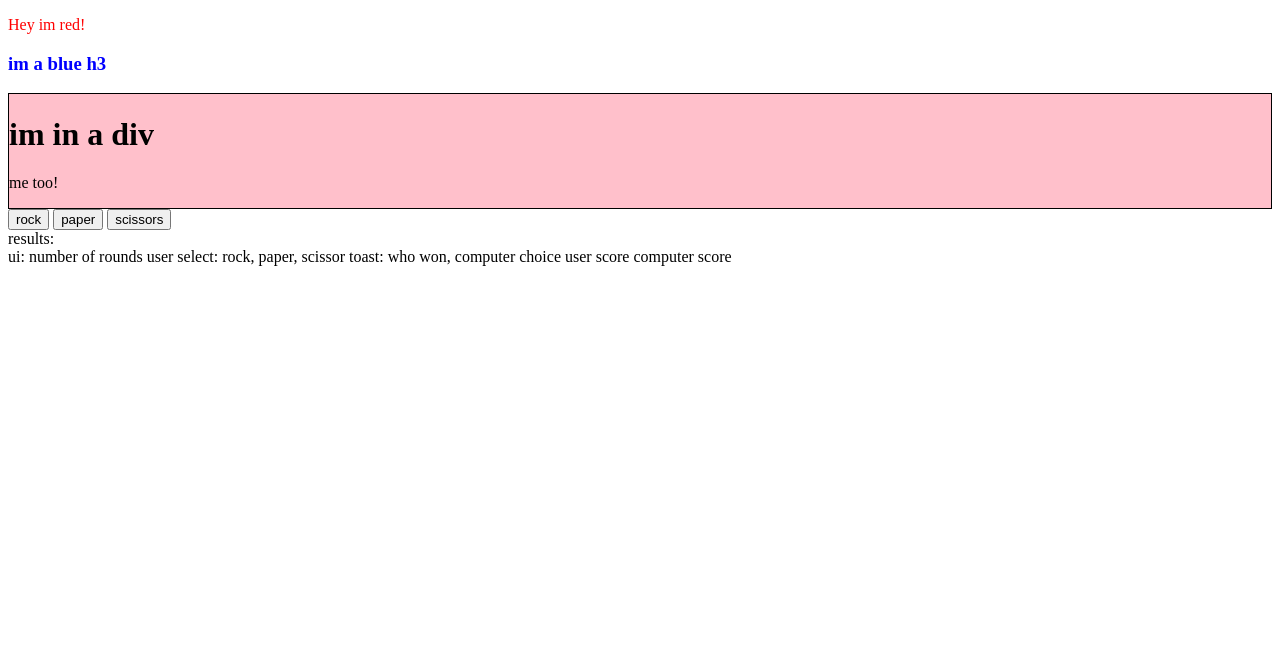
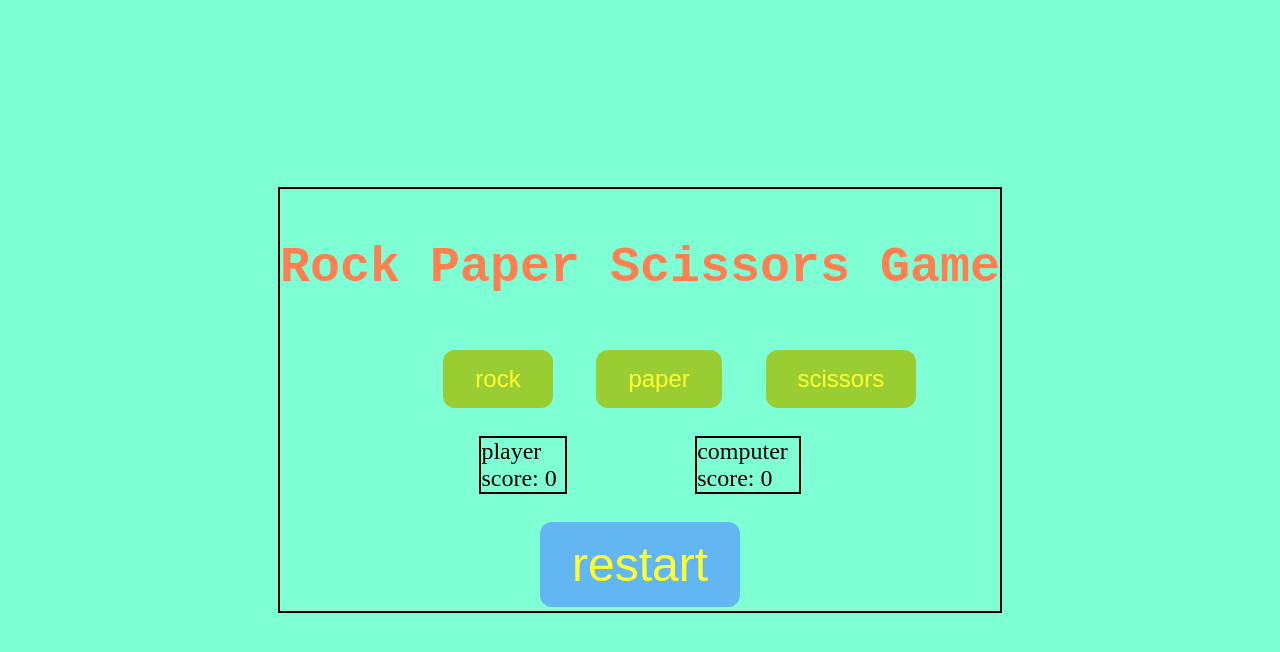
Before and after one commit to chelsea-zhou/odin-rps, a plain HTML site: page index.html in a window 1280 px wide. Drawn offline with Linux system fonts and the light colour scheme.

Commit message:
add ui for rock paper scissor game

```diff
--- a/index.css
+++ b/index.css
@@ -0,0 +1,81 @@
+
+html, body {
+    width: 100%;
+    height: 100%;
+    background-color: aquamarine;
+    margin: 0;
+    display: flex;
+    justify-content: center;
+    align-items: center;
+}
+
+.practice {
+    display: flex;
+    flex-direction: column;
+    align-items: center;
+    justify-content: center;
+    border: 2px solid black;
+    width: auto;
+    height: auto;
+}
+
+#heading {
+    font-family:'Courier New', Courier, monospace;
+    font-size: 50px;
+    font-weight: 900;
+    color:coral;
+}
+.input {
+    display: flex;
+    flex-direction: row;
+    justify-content: space-between;
+    gap: 10%;
+
+}
+
+.input button {
+    background-color:yellowgreen; /* Green background */
+    border: none;             /* Remove default border */
+    color: rgb(255, 255, 49);             /* White text */
+    padding: 15px 32px;       /* Padding */
+    text-align: center;       /* Center text */
+    text-decoration: none;    /* Remove underline */
+    display: inline-block;    /* Inline-block element */
+    font-size: 24px;          /* Font size */
+    margin: 4px 2px;          /* Margin */
+    cursor: pointer;          /* Pointer cursor on hover */
+    border-radius: 12px;      /* Rounded corners */
+    transition: background-color 0.3s ease; /* Smooth transition for background color */
+}
+.input button:hover {
+    background-color:blueviolet; /* Darker green on hover */
+}
+
+.input button:active {
+    background-color: blueviolet; /* Even darker green when clicked */
+}
+
+.results {
+    display: flex;
+    flex-direction: row;
+    justify-content:space-between;
+    gap: 40%;
+}
+.result {
+    border: 2px solid black;
+    font-size: 24px;
+}
+#restart button {
+    background-color:rgb(98, 182, 242); /* Green background */
+    border: none;             /* Remove default border */
+    color: rgb(255, 255, 49);             /* White text */
+    padding: 15px 32px;       /* Padding */
+    text-align: center;       /* Center text */
+    text-decoration: none;    /* Remove underline */
+    display: inline-block;    /* Inline-block element */
+    font-size: 48px;          /* Font size */
+    margin: 4px 2px;          /* Margin */
+    cursor: pointer;          /* Pointer cursor on hover */
+    border-radius: 12px;      /* Rounded corners */
+    transition: background-color 0.3s ease; /* Smooth transition for background color */
+}
--- a/index.html
+++ b/index.html
@@ -4,36 +4,32 @@
     <meta charset="UTF-8">
     <meta name="viewport" content="width=device-width, initial-scale=1.0">
     <title>Document</title>
-    <link rel="stylesheet" src="index.css">
+    <link rel="stylesheet" href="index.css">
 </head>
 <body>
     <div class="practice">
+        <div>
+            <p id="heading"> Rock Paper Scissors Game</p>
+        </div>
+        <div class="input">
+            <button class="choice" id="r">rock</button>
+            <button class="choice" id="p">paper</button>
+            <button class="choice" id="s">scissors</button>
+        </div>
+        <div class="results">
+            <p  class="result">player score: <span id='player_score'>0</span> </span> </p>
+            <p  class="result">computer score: <span id='computer_score'>0</span> </p>
+        </div>
 
-    </div>
-    <div class="input">
-        <button>rock</button>
-        <button>paper</button>
-        <button>scissors</button>
-    </div>
-    <div class="results">
-        results:
+        <div class="winner">
+        </div>
+
+        <div id="restart">
+            <button> restart</button>
+        </div>
     </div>
 
-    <div class="score">
-
-    </div>
 
     <script src="index.js"></script>
 </body>
 </html>
-
-
-ui:
-
-number of rounds
-user select: rock, paper, scissor
-
-toast: who won, computer choice
-
-user score
-computer score
--- a/index.js
+++ b/index.js
@@ -1,7 +1,13 @@
+/*
+1. 3 buttons for selection
+2. button call "playround" with player selection
+3. div for displaying results
+4. display running score and announce winner once one player reaches 5 points
+5. merge ui to main
+*/
 
-const humanSelection = () => prompt();
 const computerSelection = () => {
-    const num = getRandomInt(1, 3);
+    const num = getRandomInt(1, 4);
     if (num === 1) {
         return 'r';
     } else if (num ===2) {
@@ -57,7 +63,6 @@ function playRound(humanChoice, computerSelection) {
        winner = 'computer'
     }
     console.log(`winner is ${winner}`);
-
 }
 
 function getRandomInt(min, max) {
@@ -66,39 +71,70 @@ function getRandomInt(min, max) {
     return Math.floor(Math.random() * (maxFloored - minCeiled) + minCeiled); // The maximum is exclusive and the minimum is inclusive
 }
 
+function playOneRound(humanChoice) {
 
-//playRound(humanSelection, computerSelection);
 
-// a <p> with red text that says “Hey I’m red!”
-// an <h3> with blue text that says “I’m a blue h3!”
-// a <div> with a black border and pink background color with the following elements inside of it:
-//  another <h1> that says “I’m in a div”
-//   a <p> that says “ME TOO!”
-//  Hint for this one: after creating the <div> with createElement, append the <h1> and <p> to it before adding it to the container.
+    const computerChoice = computerSelection();
+    console.log(`human ${humanChoice} - computer ${computerChoice}`);
+    const result = game(humanChoice, computerChoice);
+    h_score += result[0];
+    c_score += result[1];
+    console.log(`score : ${h_score}, ${c_score}`)
+    return [h_score, c_score];
 
-const container = document.querySelector('.practice');
-const text = document.createElement('p');
-text.innerText = 'Hey im red!';
-text.style.color ='red'
+}
 
-const h3 = document.createElement('h3');
-h3.innerText = 'im a blue h3';
-h3.style.color = 'blue';
+function updateScoreSection(score, id) {
+    const element=document.querySelector(`#${id}`);
+    element.innerHTML = score;
+}
 
-console.log(container)
-container.appendChild(text);
-container.appendChild(h3);
+function declareWinner(winner) {
+    const element = document.querySelector('.winner');
+    element.innerHTML = `winner is ${winner}!`;
+}
+function undeclareWinner(winner) {
+    const element = document.querySelector('.winner');
+    element.innerHTML = '';
+}
 
-const div = document.createElement('div');
-div.style.cssText = 'border: 1px solid black; background-color: pink';
+function disableButtons(isDisabled){
+    buttons.forEach((button) => button.disabled = isDisabled);
+}
 
-const h1 = document.createElement('h1');
-h1.innerHTML = "im in a div";
+function restart() {
+    h_score, c_score = 0;
+    winner = '';
+    disableButtons(false);
+    updateScoreSection(0, 'player_score');
+    updateScoreSection(0, 'computer_score');
+    undeclareWinner();
+}
 
-const p = document.createElement('p');
-p.innerText = 'me too!';
+let h_score = 0;
+let c_score = 0;
+const MAX_SCORE = 5;
+let winner='';
 
-div.appendChild(h1);
-div.appendChild(p);
+const buttons = document.querySelectorAll(".choice");
 
-container.appendChild(div);
+buttons.forEach((button) => {
+    button.addEventListener("click", (e) => {
+        const humanChoice = e.target.id;
+        const result = playOneRound(humanChoice);
+        updateScoreSection(result[0], 'player_score');
+        updateScoreSection(result[1], 'computer_score');
+        if (h_score === MAX_SCORE) {
+            winner = 'player';
+        } else if (c_score === MAX_SCORE) {
+            winner = 'computer'
+        }
+        if (winner.length >0) {
+            declareWinner(winner);
+            disableButtons(true);
+        }
+    });
+})
+
+const restartButton = document.querySelector("#restart");
+restartButton.addEventListener("click", restart);
```
